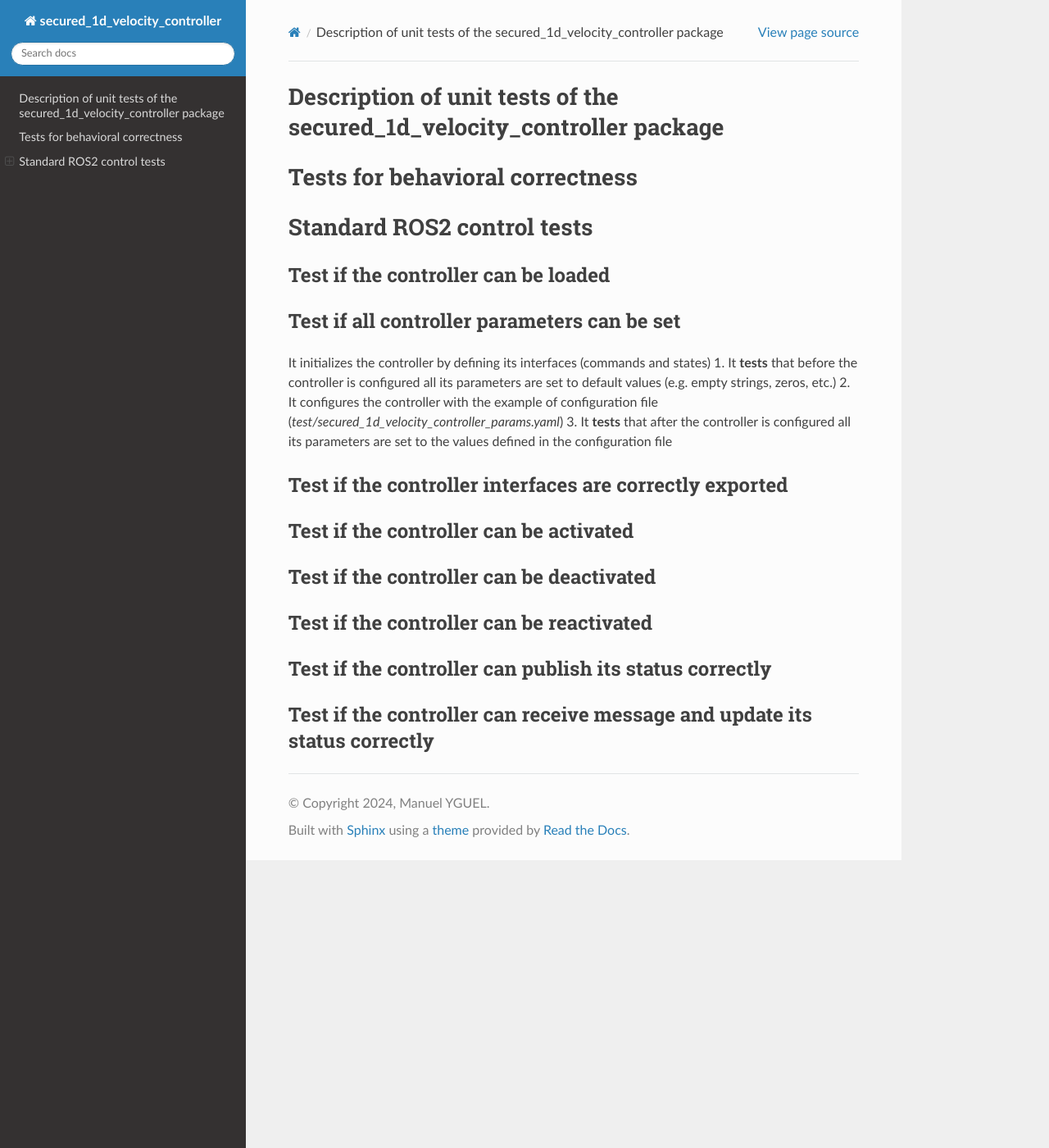
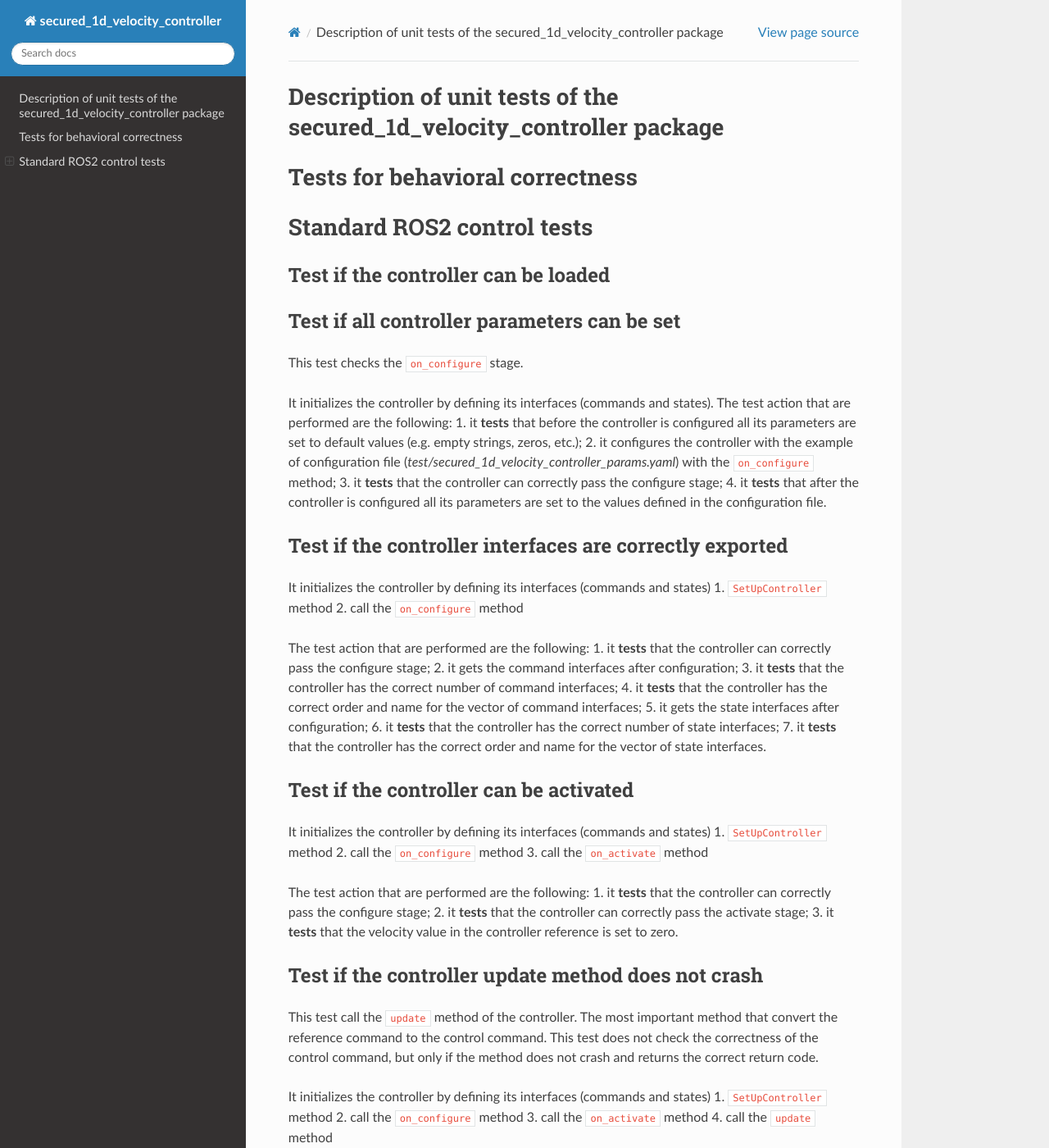
Before and after one commit to yguel/secured_1d_velocity_controller, a Sphinx documentation site: the page built from docs/unit_testing.rst, in a window 1280 px wide and 1400 px high. Shown: the whole window at 82% size. Built offline with Sphinx 7.4.7 and the Read the Docs theme 2.0.0, drawn with Linux system fonts in a browser that asks for light colours; some of the changed text lies outside the part shown.

Commit message:
Test up to reactivate pass.

```diff
--- a/docs/unit_testing.rst
+++ b/docs/unit_testing.rst
@@ -13,22 +13,94 @@
 
 Test if all controller parameters can be set
 ---------------------------------------------
-It initializes the controller by defining its interfaces (commands and states)
-1. It **tests** that before the controller is configured all its parameters are set to default values (e.g. empty strings, zeros, etc.)
-2. It configures the controller with the example of configuration file (`test/secured_1d_velocity_controller_params.yaml`)
-3. It **tests** that after the controller is configured all its parameters are set to the values defined in the configuration file
+This test checks the ``on_configure`` stage.
+
+It initializes the controller by defining its interfaces (commands and states).
+\
+The test action that are performed are the following:
+1. it **tests** that before the controller is configured all its parameters are set to default values (e.g. empty strings, zeros, etc.);
+2. it configures the controller with the example of configuration file (`test/secured_1d_velocity_controller_params.yaml`) with the ``on_configure`` method;
+3. it **tests** that the controller can correctly pass the configure stage;
+4. it **tests** that after the controller is configured all its parameters are set to the values defined in the configuration file.
 
 Test if the controller interfaces are correctly exported
 --------------------------------------------------------
+It initializes the controller by defining its interfaces (commands and states)
+1. ``SetUpController`` method
+2. call the ``on_configure`` method
+
+The test action that are performed are the following:
+1. it **tests** that the controller can correctly pass the configure stage;
+2. it gets the command interfaces after configuration;
+3. it **tests** that the controller has the correct number of command interfaces;
+4. it **tests** that the controller has the correct order and name for the vector of command interfaces;
+5. it gets the state interfaces after configuration;
+6. it **tests** that the controller has the correct number of state interfaces;
+7. it **tests** that the controller has the correct order and name for the vector of state interfaces.
 
 Test if the controller can be activated
 ----------------------------------------
+It initializes the controller by defining its interfaces (commands and states)
+1. ``SetUpController`` method
+2. call the ``on_configure`` method
+3. call the ``on_activate`` method
+
+The test action that are performed are the following:
+1. it **tests** that the controller can correctly pass the configure stage;
+2. it **tests** that the controller can correctly pass the activate stage;
+3. it **tests** that the velocity value in the controller reference is set to zero.
+
+Test if the controller update method does not crash
+----------------------------------------------------
+This test call the ``update`` method of the controller. The most important method that convert the reference command to the control command.
+This test does not check the correctness of the control command, but only if the method does not crash and returns the correct return code.
+
+It initializes the controller by defining its interfaces (commands and states)
+1. ``SetUpController`` method
+2. call the ``on_configure`` method
+3. call the ``on_activate`` method
+4. call the ``update`` method
+
+The test action that are performed are the following:
+1. it **tests** that the controller can correctly pass the configure stage;
+2. it **tests** that the controller can correctly pass the activate stage;
+3. it **tests** that the return code of the update method is correct;
 
 Test if the controller can be deactivated
 ------------------------------------------
+It initializes the controller by defining its interfaces (commands and states)
+1. ``SetUpController`` method
+2. call the ``on_configure`` method
+3. call the ``on_activate`` method
+4. call the ``on_deactivate`` method
+
+The test action that are performed are the following:
+1. it **tests** that the controller can correctly pass the configure stage;
+2. it **tests** that the controller can correctly pass the activate stage;
+3. it **tests** that the controller can correctly pass the deactivate stage;
 
 Test if the controller can be reactivated
 ------------------------------------------
+It initializes the controller by defining its interfaces (commands and states)
+1. ``SetUpController`` method
+2. call the ``on_configure`` method
+3. call the ``on_activate`` method
+4. Get the first command interface value after activation
+5. call the ``on_deactivate`` method
+6. Get the first command interface value after deactivation
+7. call the ``on_activate`` method
+8. Get the first command interface value after reactivation
+9. call the ``update`` method
+
+The test action that are performed are the following:
+1. it **tests** that the controller can correctly pass the configure stage;
+2. it **tests** that the controller can correctly pass the activate stage;
+3. it **tests** that the velocity command interface value is set to the reference command;
+4. it **tests** that the controller can correctly pass the deactivate stage;
+5. it **tests** that the velocity command interface value is set to nan;
+6. it **tests** that the controller can correctly pass the activate stage;
+7. it **tests** that the velocity command interface value is set to the zero;
+3. it **tests** that the return code of the update method is correct;
 
 Test if the controller can publish its status correctly
 -------------------------------------------------------
```
Also changed, not shown: 3 other files.
